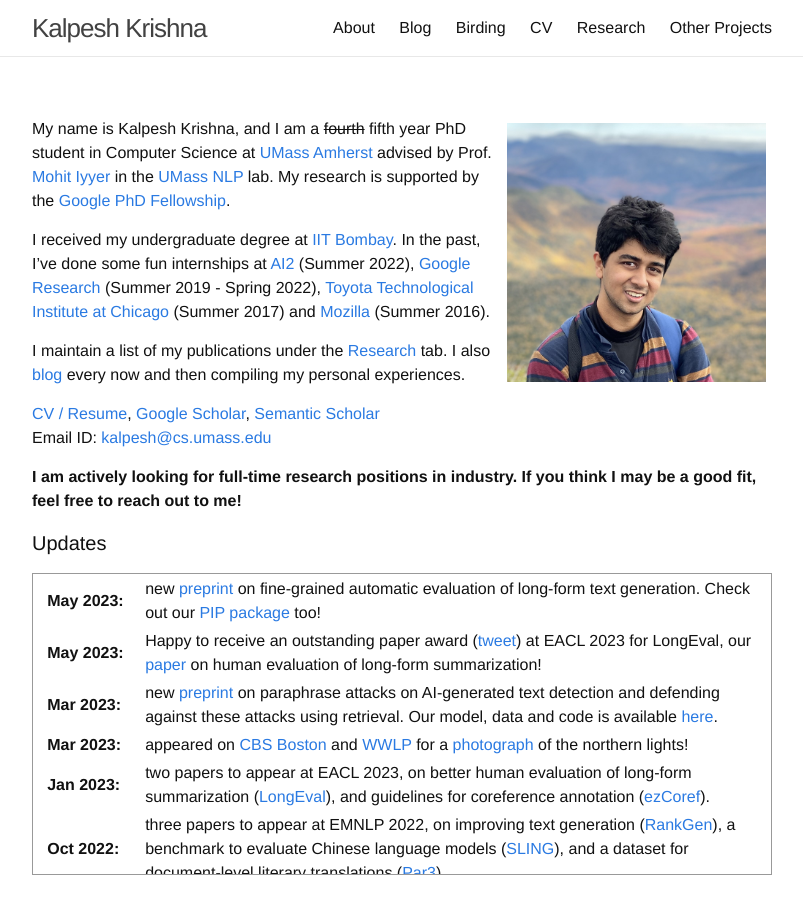
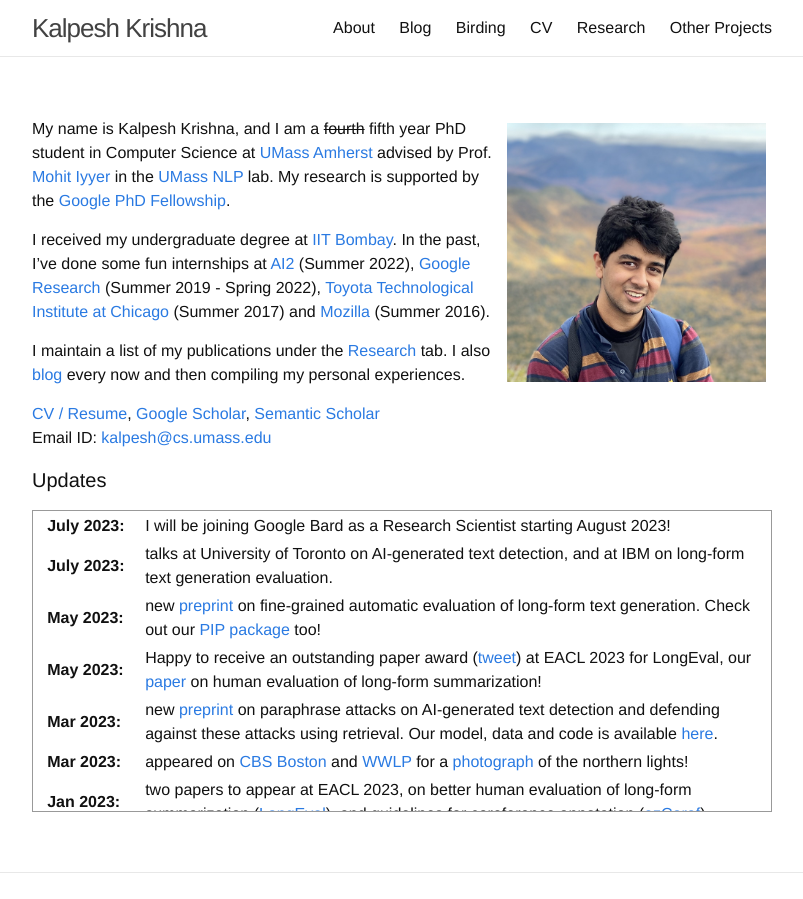
Before and after one commit to martiansideofthemoon/martiansideofthemoon.github.io, a Jekyll site: the page built from index.md, in a window 1280 px wide, cut to the strip 0-899 px from the top of the page. Shown: the whole strip, without its empty margins (238-1041 px from the left). Built offline with Jekyll 4.4.1, drawn with Linux system fonts in a browser that asks for light colours; comment, search, counter and statistics services are not loaded.

Commit message:
Update index.md

```diff
--- a/index.md
+++ b/index.md
@@ -14,14 +14,14 @@ I maintain a list of my publications under the [Research]({{ site.url }}/researc
 [CV / Resume]({{ site.url }}/assets/cv.pdf), [Google Scholar](https://scholar.google.com/citations?hl=en&user=9g2BsMUAAAAJ), [Semantic Scholar](https://www.semanticscholar.org/author/Kalpesh-Krishna/26161085)
 Email ID: [kalpesh@cs.umass.edu](mailto:kalpesh@cs.umass.edu)
 
-**I am actively looking for full-time research positions in industry. If you think I may be a good fit, feel free to reach out to me!**
-
 #### Updates
 
 <div style="height:300px;overflow:auto; border:1px solid #999; padding-left: 0.7em; padding-right: 0.7em">
 <table>
 <col width="100px">
 <col width="650px">
+  <tr><td><b>July 2023:</b></td><td>I will be joining Google Bard as a Research Scientist starting August 2023!</td></tr>
+  <tr><td><b>July 2023:</b></td><td>talks at University of Toronto on AI-generated text detection, and at IBM on long-form text generation evaluation.</td></tr>
   <tr><td><b>May 2023:</b></td><td>new <a href="https://arxiv.org/abs/2305.14251">preprint</a> on fine-grained automatic evaluation of long-form text generation. Check out our <a href="https://pypi.org/project/factscore">PIP package</a> too!</td></tr>
 <tr><td><b>May 2023:</b></td><td>Happy to receive an outstanding paper award (<a href="https://twitter.com/kalpeshk2011/status/1654133082247815169">tweet</a>) at EACL 2023 for LongEval, our <a href="https://arxiv.org/abs/2301.13298">paper</a> on human evaluation of long-form summarization!</td></tr>
 <tr><td><b>Mar 2023:</b></td><td>new <a href="https://arxiv.org/abs/2303.13408">preprint</a> on paraphrase attacks on AI-generated text detection and defending against these attacks using retrieval. Our model, data and code is available <a href="https://github.com/martiansideofthemoon/ai-detection-paraphrases">here</a>.</td></tr>
```
